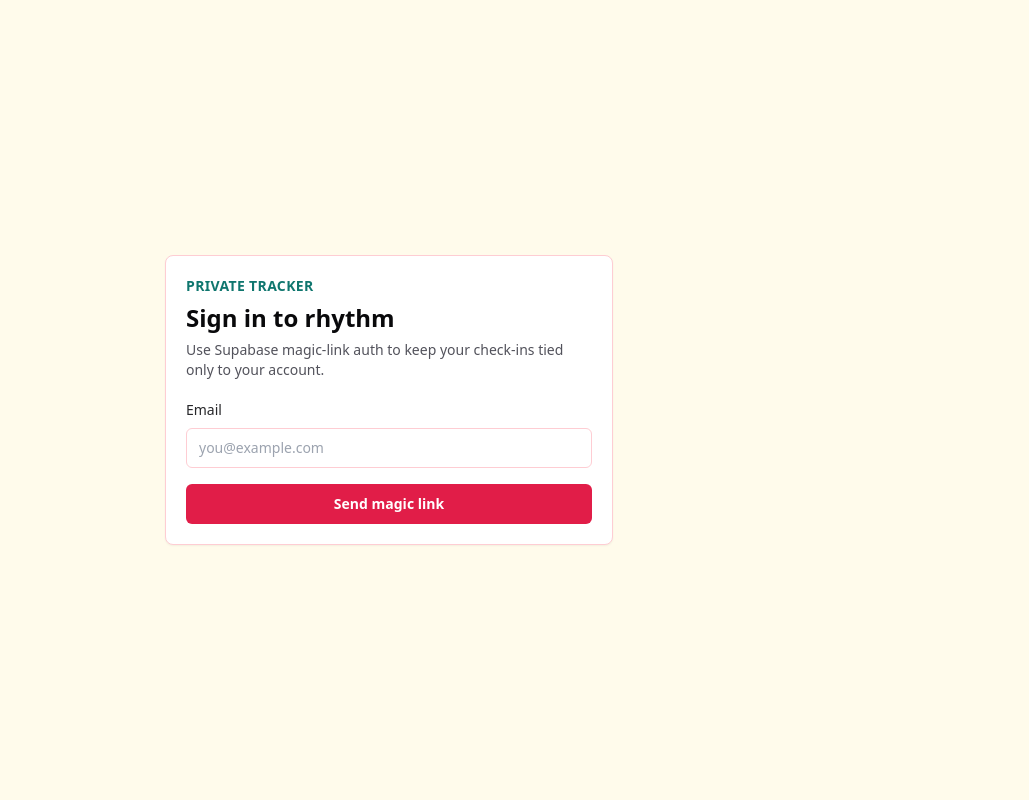
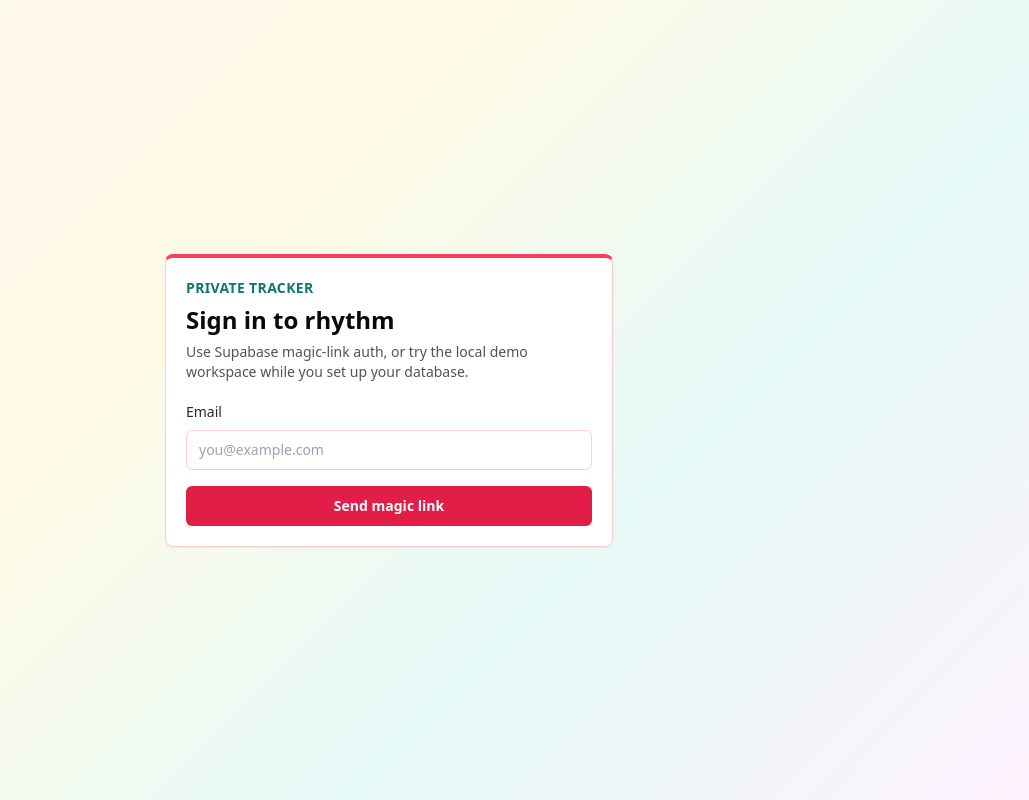
Before and after one commit to varsharamesh27/Rhythm, a Next.js app: page /login in a window 1280 px wide. Shown: the whole page, without its empty margins (251-1280 px from the left). Built offline with nearby package versions, Linux system fonts and the light colour scheme; no server answers.

Commit message:
feat: add local demo workspace entry

```diff
--- a/src/app/login/page.tsx
+++ b/src/app/login/page.tsx
@@ -2,22 +2,34 @@ import { Button } from "@/components/ui/button";
 import { Card, CardContent, CardHeader, CardTitle } from "@/components/ui/card";
 import { Input } from "@/components/ui/input";
 import { Label } from "@/components/ui/label";
-import { signInWithEmail } from "./sign-in";
+import { isDemoMode } from "@/lib/demo-mode";
+import { enterDemoWorkspace, signInWithEmail } from "./sign-in";
 
 export default async function LoginPage({ searchParams }: { searchParams: Promise<{ message?: string }> }) {
   const params = await searchParams;
+  const demoMode = isDemoMode();
+
   return (
-    <main className="grid min-h-screen place-items-center bg-amber-50 px-4 py-10">
-      <Card className="w-full max-w-md">
+    <main className="grid min-h-screen place-items-center px-4 py-10">
+      <Card className="w-full max-w-md border-t-4 border-t-rose-500">
         <CardHeader>
           <p className="text-sm font-semibold uppercase tracking-wide text-teal-700">Private tracker</p>
           <CardTitle className="text-2xl">Sign in to rhythm</CardTitle>
-          <p className="text-sm text-zinc-600">Use Supabase magic-link auth to keep your check-ins tied only to your account.</p>
+          <p className="text-sm text-zinc-600">Use Supabase magic-link auth, or try the local demo workspace while you set up your database.</p>
         </CardHeader>
-        <CardContent>
+        <CardContent className="grid gap-5">
+          {demoMode ? (
+            <form action={enterDemoWorkspace} className="grid gap-3 rounded-lg border border-amber-200 bg-amber-50 p-4">
+              <div>
+                <p className="font-semibold text-zinc-950">New here? Try the demo.</p>
+                <p className="mt-1 text-sm text-zinc-600">Open a seeded workspace, add today&apos;s information, and watch the dashboard update locally.</p>
+              </div>
+              <Button type="submit">Try demo workspace</Button>
+            </form>
+          ) : null}
           <form action={signInWithEmail} className="grid gap-4">
             <Label>Email<Input name="email" type="email" required placeholder="you@example.com" /></Label>
-            <Button type="submit">Send magic link</Button>
+            <Button type="submit" variant={demoMode ? "secondary" : "default"}>Send magic link</Button>
             {params.message ? <p className="rounded-md bg-teal-50 p-3 text-sm text-teal-800">{params.message}</p> : null}
           </form>
         </CardContent>
--- a/src/app/login/sign-in.ts
+++ b/src/app/login/sign-in.ts
@@ -18,3 +18,8 @@ export async function signInWithEmail(formData: FormData) {
   if (error) redirect(`/login?message=${encodeURIComponent(error.message)}`);
   redirect("/login?message=Check your email for a secure sign-in link.");
 }
+
+export async function enterDemoWorkspace() {
+  if (!isDemoMode()) redirect("/login?message=Demo mode is available when Supabase environment variables are placeholders or missing.");
+  redirect("/dashboard?message=demo-mode");
+}
--- a/src/components/layout/app-shell.tsx
+++ b/src/components/layout/app-shell.tsx
@@ -1,6 +1,7 @@
 import type { ComponentType, ReactNode } from "react";
 import Link from "next/link";
 import { Activity, CalendarDays, ChartNoAxesColumnIncreasing, HeartPulse, Home, ListChecks, Settings, Sparkles } from "lucide-react";
+import { isDemoMode } from "@/lib/demo-mode";
 import { cn } from "@/lib/utils";
 
 const navItems = [
@@ -14,6 +15,8 @@ const navItems = [
 ];
 
 export function AppShell({ children }: { children: ReactNode }) {
+  const demoMode = isDemoMode();
+
   return (
     <div className="min-h-screen text-zinc-950">
       <aside className="fixed inset-y-0 left-0 hidden w-64 border-r border-rose-200/80 bg-white/90 px-4 py-5 shadow-sm backdrop-blur lg:block">
@@ -35,9 +38,26 @@ export function AppShell({ children }: { children: ReactNode }) {
             {navItems.map((item) => <Link className="rounded-md bg-white px-3 py-2 text-sm font-semibold text-zinc-800 shadow-sm ring-1 ring-rose-100 hover:bg-rose-50 focus-visible:outline focus-visible:outline-2 focus-visible:outline-rose-600" href={item.href} key={item.href}>{item.label}</Link>)}
           </nav>
         </header>
-        <main className="mx-auto w-full max-w-6xl px-4 py-6 lg:px-8">{children}</main>
+        <main className="mx-auto w-full max-w-6xl px-4 py-6 lg:px-8">
+          {demoMode ? <DemoBanner /> : null}
+          {children}
+        </main>
       </div>
     </div>
+  );
+}
+
+function DemoBanner() {
+  return (
+    <section className="mb-6 rounded-lg border border-teal-200 bg-white/85 p-4 shadow-sm" aria-label="Demo workspace guidance">
+      <div className="flex flex-col gap-3 sm:flex-row sm:items-center sm:justify-between">
+        <div>
+          <p className="text-sm font-semibold uppercase tracking-wide text-teal-700">Demo workspace</p>
+          <p className="mt-1 text-sm text-zinc-600">Seed data is loaded locally. Add or edit today&apos;s check-in to see your new information reflected across the dashboard.</p>
+        </div>
+        <Link className="inline-flex min-h-10 items-center justify-center rounded-md bg-rose-600 px-4 py-2 text-sm font-semibold text-white hover:bg-rose-700 focus-visible:outline focus-visible:outline-2 focus-visible:outline-offset-2 focus-visible:outline-rose-600" href="/today">Add today&apos;s info</Link>
+      </div>
+    </section>
   );
 }
 
--- a/src/components/today/checkin-form.tsx
+++ b/src/components/today/checkin-form.tsx
@@ -46,7 +46,7 @@ export function CheckinForm({ today, existing }: { today: string; existing: Dail
               <Check name="yogaCompleted" label="Yoga" checked={existing?.yoga_completed ?? false} />
               <Check name="meditationCompleted" label="Meditation" checked={existing?.meditation_completed ?? false} />
               <Check name="walkingCompleted" label="Walking" checked={existing?.walking_completed ?? false} />
-              <Check name="studyCompleted" label="Study" checked={existing?.study_completed ?? false} />
+              <Check name="studyCompleted" label="Study session" checked={existing?.study_completed ?? false} />
             </div>
           </fieldset>
           <Label>Notes<Textarea name="notes" defaultValue={existing?.notes ?? ""} placeholder="What helped today? What needs gentler planning tomorrow?" /></Label>
```
Also changed, not shown: src/lib/db/demo-store.ts (line endings or trailing spaces), 1 other file (tests, documents, lock files or other folders).
